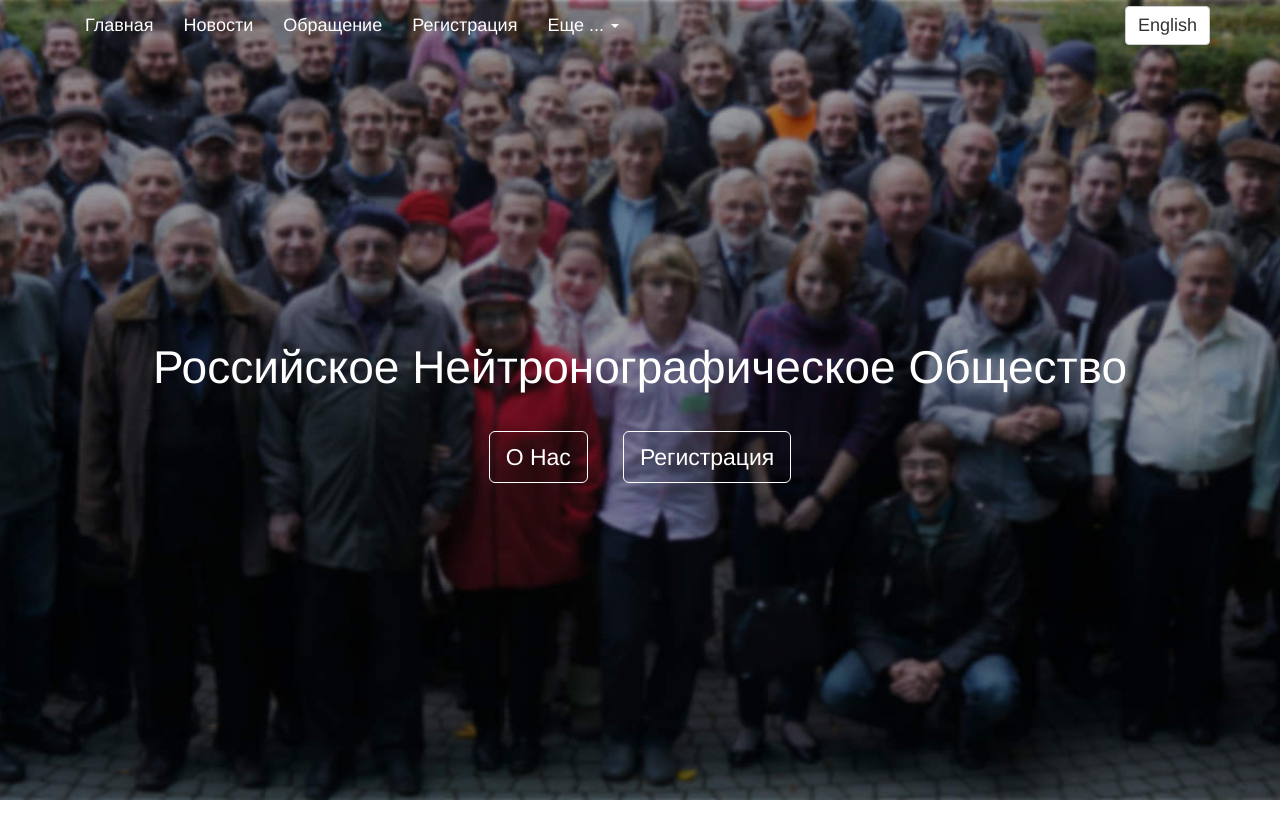
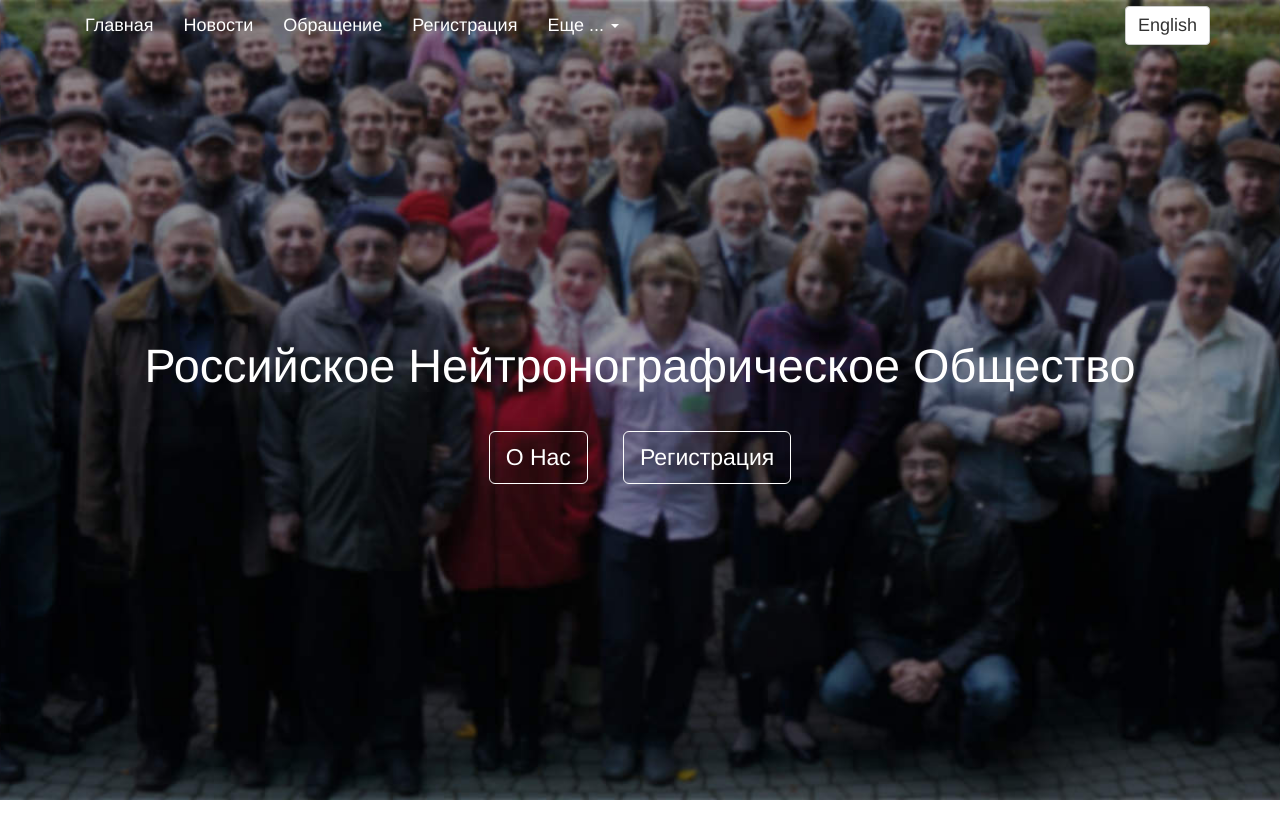
Before and after one commit to mgatpnpi/rosneutro, a Django app: page / in a window 1280 px wide. Shown: the top 840 px of the page. Run offline with Django 3.2, Linux system fonts and the light colour scheme; data that the repository does not hold is empty; style sheets or scripts are compiled from the project's sources; parts of the project's set-up code (start-up, migrations or seed data) failed here and were passed over; some libraries are stand-ins or nearby versions.

Commit message:
main page h1 style

```diff
--- a/static/less/style.less
+++ b/static/less/style.less
@@ -96,6 +96,9 @@ time{
     vertical-align: middle;
     text-align: center;
     color: #fff;
+    h1{
+        font-size: 2.6em;
+    }
 }
 .mainpageregistraionbutton{
     background-color: transparent;
```
